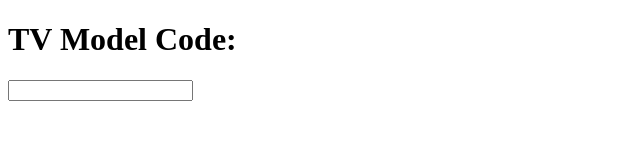
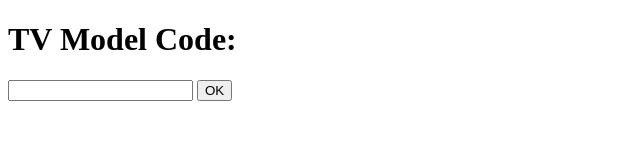
Before and after one commit to r-tomaszewsk/inkubator-alpha, a plain HTML site: page index.html in a window 1280 px wide. Shown: the full height of the page, 0-640 px from the left. Drawn offline with Linux system fonts and the light colour scheme.

Commit message:
created button

```diff
--- a/index.html
+++ b/index.html
@@ -10,6 +10,7 @@
     <form>
         <h1>TV Model Code:</h1>
         <input type="text" name="modelCode">
+        <input type="submit" value="OK" >
     </form>
 </body>
 </html>
```
